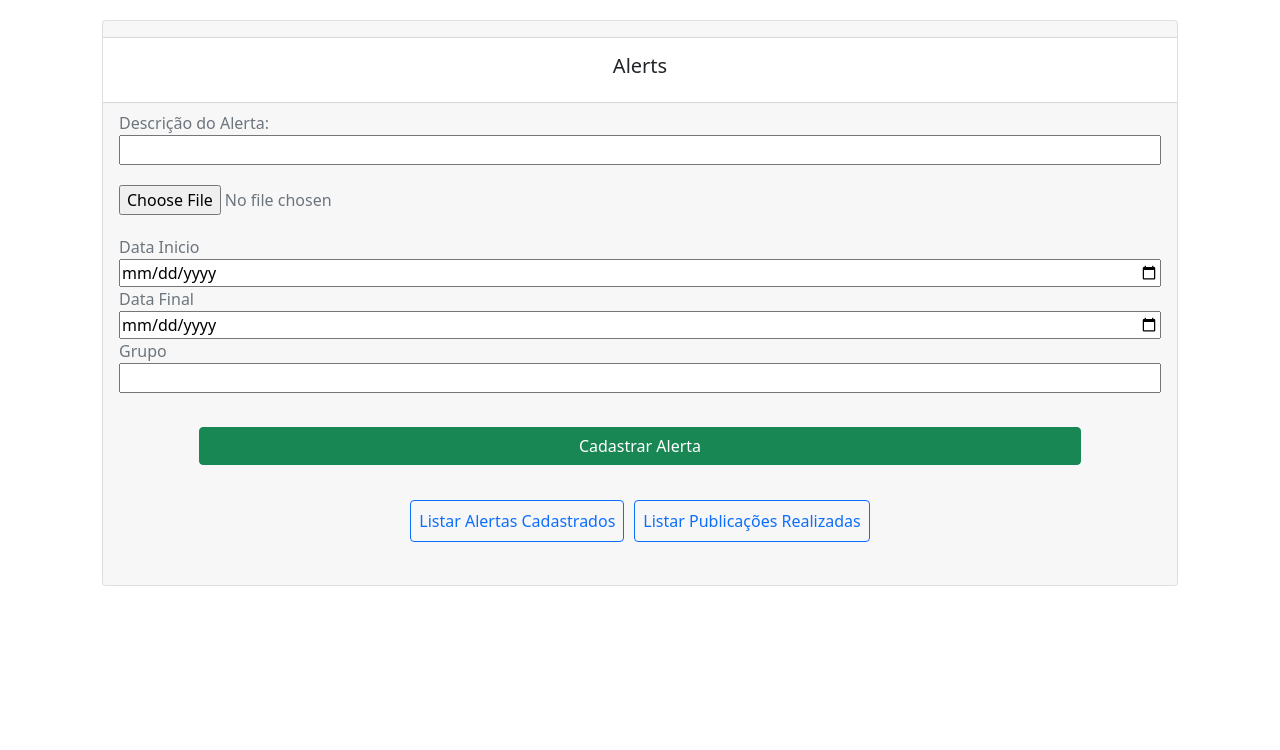
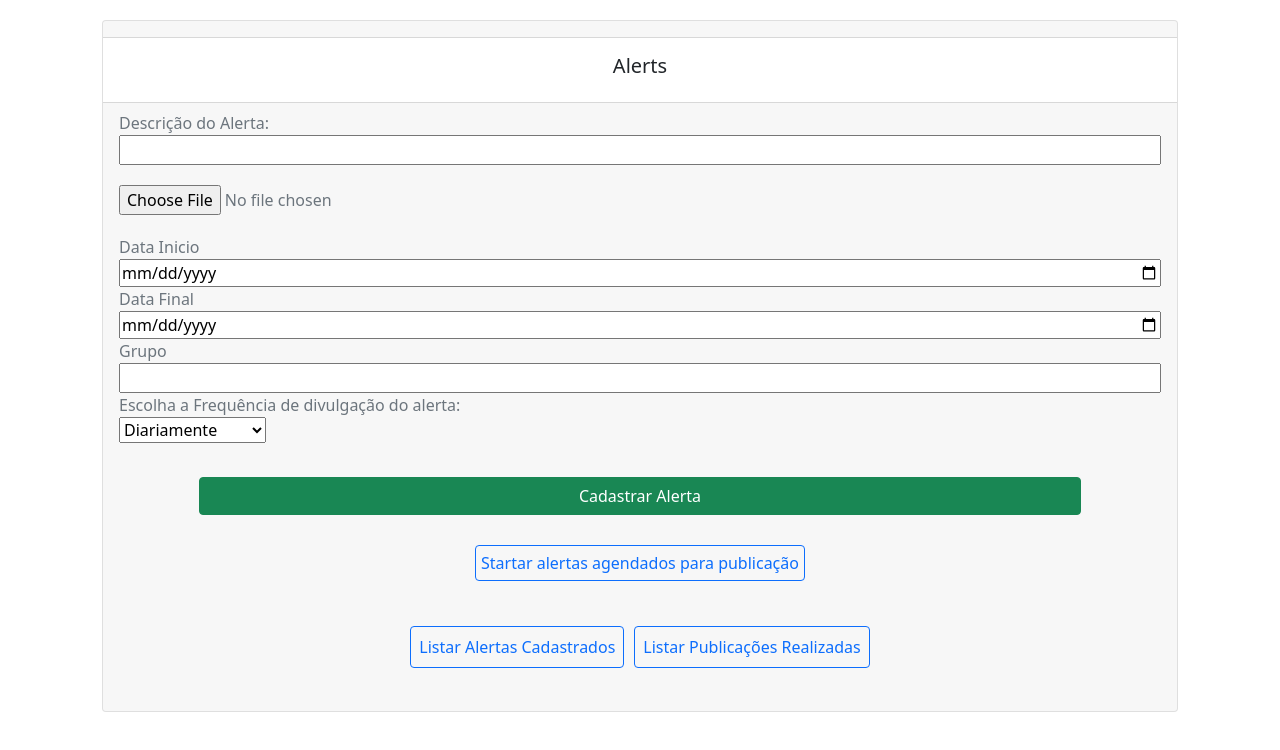
Before and after one commit to EullerF/Alertas, a React (Create React App) app in the folder front/alerts-front/: page / in a window 1280 px wide. Shown: the top 750 px of the page. Built offline with nearby package versions, Linux system fonts and the light colour scheme.

Commit message:
Ajustes no cadastro

```diff
--- a/front/alerts-front/src/components/Card/index.js
+++ b/front/alerts-front/src/components/Card/index.js
@@ -1,6 +1,32 @@
+import React, { useState } from "react";
 import Form from "../Form";
 import List from "../List";
+import api from "../../utils/api";
+import apiE from "../../utils/apiE";
 const Card = () => {
+
+    const [alerts, setAlerts] = useState([]);
+    const [posts, setPosts] = useState([]);
+
+    function list(){
+
+            /*api
+              .get("http://localhost:5000/alerts/")
+              .then(function(response) {
+                  console.log(response.data)
+                  setAlerts(response.data)
+              })
+              .catch((err) => {
+                console.error("ops! ocorreu um erro" + err);
+              });
+
+              const listaDiaria = alerts.map((alerta)=>{
+                return(
+                    console.log('teste')
+                )}
+              )*/
+
+    }
 
     return(
         <div className="card" style={{borderRadius:'20x'}}>
@@ -12,16 +38,16 @@ const Card = () => {
             </div>
 
             <div className="card-footer text-muted">
-
             <Form></Form>
+            <div style={{display: 'flex', flexDirection: 'column', alignItems:'center', padding: '20px 20px 20px 20px'}}>
+            <button  style={{padding: '5px'}} type="button" className="btn btn-outline-primary">Startar alertas agendados para publicação</button>
+            </div>
             <div style={{display: 'flex', flexDirection: 'column', alignItems:'center', padding: '20px 20px 20px 20px'}}>
             <List></List>
             </div>
 
             </div>
 
-
-
         </div>
     )
 }
--- a/front/alerts-front/src/components/Form/index.js
+++ b/front/alerts-front/src/components/Form/index.js
@@ -1,5 +1,5 @@
 
-import React, { useEffect, useState } from "react";
+import React from "react";
 import api from '../../utils/api';
 
 
@@ -15,6 +15,7 @@ class Form extends React.Component {
       group:'',
       dateInit:'',
       dateEnd:'',
+      frequencia:'',
     };
 
     this.handleInputChange  = this.handleInputChange.bind(this);
@@ -33,17 +34,16 @@ class Form extends React.Component {
 
 
   handleSubmit(event) {
-    const {alertDescription,group,dateInit,dateEnd} = this.state
-    event.preventDefault();
-
+    const {alertDescription,group,dateInit,dateEnd,frequencia} = this.state
     api.post("http://localhost:5000/alerts/",{
       alertDescription:alertDescription,
       group:group,
       dateInit:dateInit,
       dateEnd:dateEnd,
+      frequencia:frequencia,
     })
     .then(function(response) {
-        console.log(response.data)
+        alert('Cadastrado com sucesso')
     })
     .catch((err) => {
       console.error("ops! ocorreu um erro" + err);
@@ -75,6 +75,19 @@ class Form extends React.Component {
               Grupo
               <input name="group" type="text" value={this.state.group} onChange={this.handleInputChange}/>
           </div>
+          <div>
+          <label>
+          Escolha a Frequência de divulgação do alerta:
+            <br/>
+            <select name="frequencia" value={this.state.frequencia} onChange={this.handleInputChange}>
+            <option value="diariamente">Diariamente</option>
+            <option value="semanalmente">Semanalmente</option>
+            <option value="quinzenalmente">Quinzenalmente</option>
+            <option value="mensalmente">Mensalmente</option>
+            <option value="semestralmente">Semestralmente</option>
+          </select>
+        </label>
+          </div>
 
         </label>
 
--- a/front/alerts-front/src/components/List/index.js
+++ b/front/alerts-front/src/components/List/index.js
@@ -1,4 +1,4 @@
-import React, { useEffect, useState } from "react";
+import React, { useState } from "react";
 import api from "../../utils/api";
 import apiE from "../../utils/apiE";
 
@@ -25,7 +25,10 @@ export default function List() {
                     <div>
                     <p style={{color:'black'}}>Descrição do Alerta:</p><p> {alerta.alertDescription}</p>
                     <p style={{color:'black'}}>Grupo: </p><p>{alerta.group}</p>
-                    <br/>
+                    <p style={{color:'black'}}>Frequência de divulgação: </p><p>{alerta.frequencia}</p>
+                    <p style={{color:'#8FBC8F'}}>Data Inicial: </p><p>{alerta.dateInit}</p>
+                    <p style={{color:'#CD5C5C'}}>Data Final: </p><p>{alerta.dateEnd}</p>
+                    <hr className="solid"/>
                     </div>
                 )
             }
@@ -49,7 +52,7 @@ export default function List() {
                 return(
                     <div>
                     <p style={{color:'black'}}>Descrição do Alerta Publicado:</p><p>{post.message}</p>
-                    <br/>
+                    <hr className="solid"/>
                     </div>
                 )
             }
```
Also changed, not shown: front/alerts-front/src/hooks/Register.js (deleted, +0 -22 lines), front/alerts-front/src/components/ListE/index.js (deleted), 2 other files (tests, documents, lock files or other folders).
